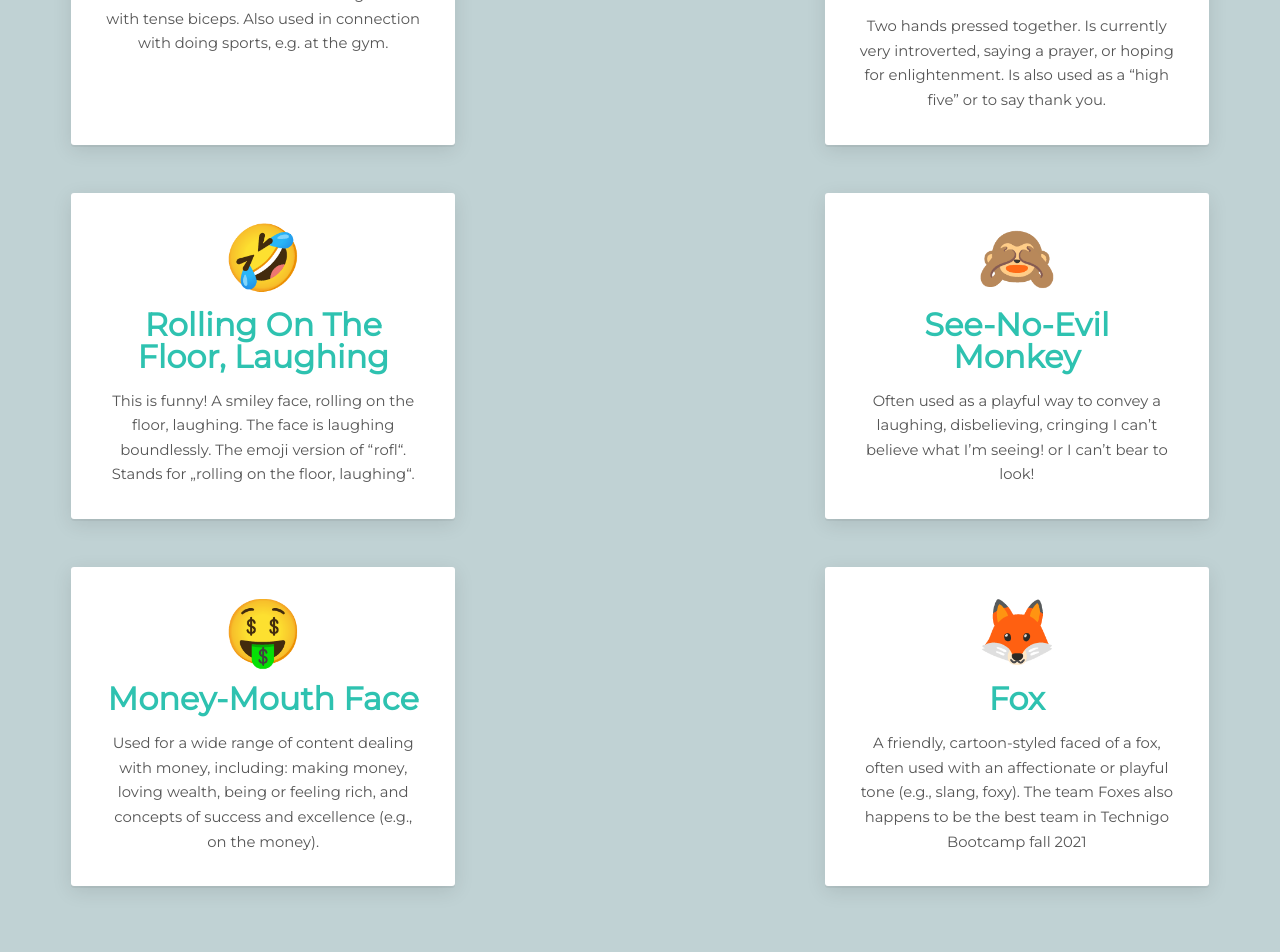
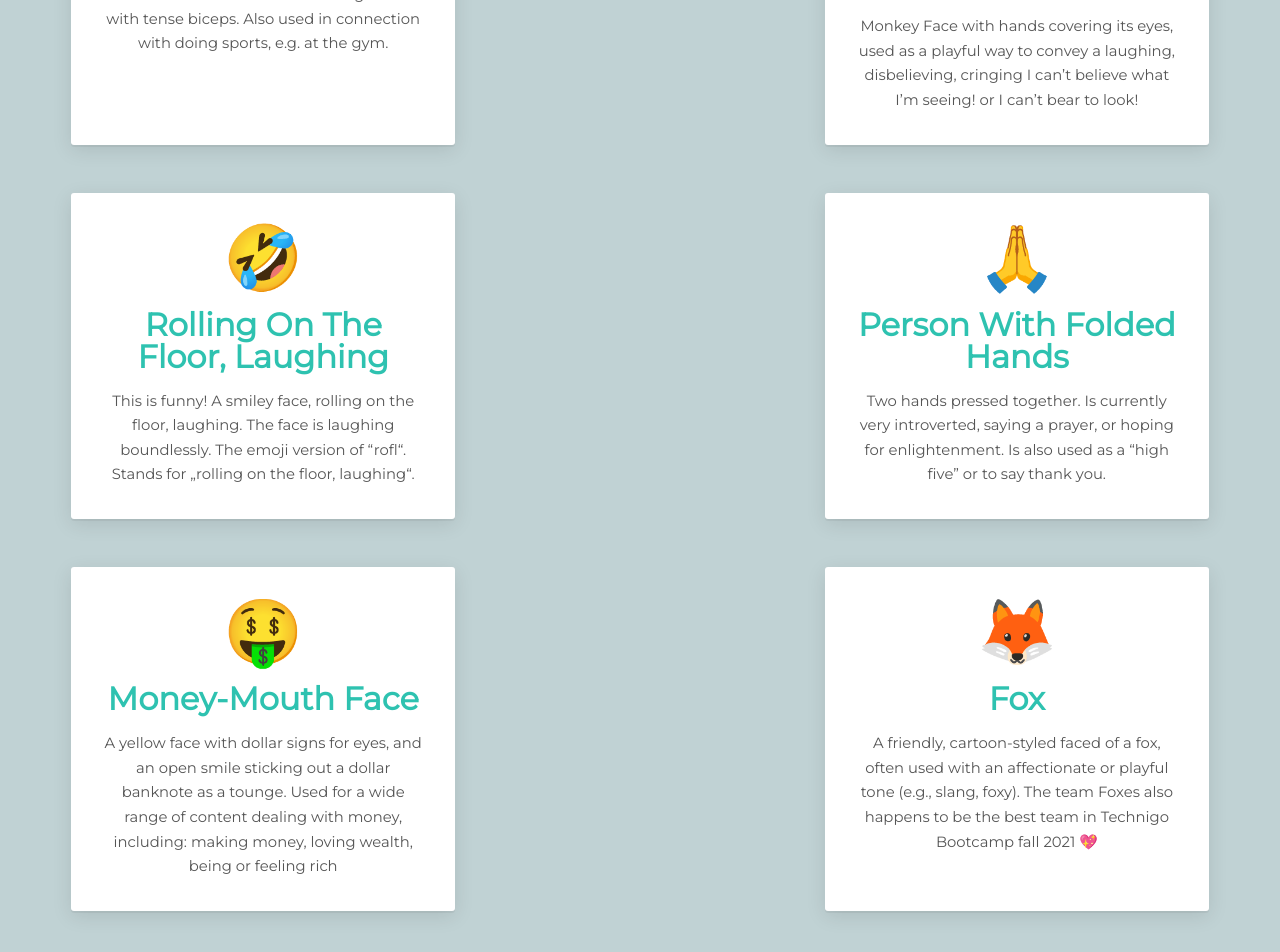
Before and after one commit to silvertejp89/emojipedia, a React (Create React App) app: page / in a window 1280 px wide. Shown: the part 406-1358 px from the top of the page. Built offline with nearby package versions, Linux system fonts and the light colour scheme.

Commit message:
Changes in text(emoji-meaning) an order of objects

```diff
--- a/src/emojipedia.js
+++ b/src/emojipedia.js
@@ -8,10 +8,10 @@ const emojipedia = [
   },
   {
     id: 2,
-    emoji: '🙏',
-    name: 'Person With Folded Hands',
+    emoji: '🙈',
+    name: 'See-No-Evil Monkey',
     meaning:
-      'Two hands pressed together. Is currently very introverted, saying a prayer, or hoping for enlightenment. Is also used as a “high five” or to say thank you.',
+      'Monkey Face with hands covering its eyes, used as a playful way to convey a laughing, disbelieving, cringing I can’t believe what I’m seeing! or I can’t bear to look!',
   },
   {
     id: 3,
@@ -20,27 +20,26 @@ const emojipedia = [
     meaning:
       'This is funny! A smiley face, rolling on the floor, laughing. The face is laughing boundlessly. The emoji version of “rofl“. Stands for „rolling on the floor, laughing“.',
   },
-
   {
     id: 4,
-    emoji: '🙈',
-    name: 'See-No-Evil Monkey',
+    emoji: '🙏',
+    name: 'Person With Folded Hands',
     meaning:
-      'Often used as a playful way to convey a laughing, disbelieving, cringing I can’t believe what I’m seeing! or I can’t bear to look!',
+      'Two hands pressed together. Is currently very introverted, saying a prayer, or hoping for enlightenment. Is also used as a “high five” or to say thank you.',
   },
   {
     id: 5,
     emoji: '🤑',
     name: 'Money-Mouth Face',
     meaning:
-      'Used for a wide range of content dealing with money, including: making money, loving wealth, being or feeling rich, and concepts of success and excellence (e.g., on the money).',
+      'A yellow face with dollar signs for eyes, and an open smile sticking out a dollar banknote as a tounge. Used for a wide range of content dealing with money, including: making money, loving wealth, being or feeling rich',
   },
   {
     id: 6,
     emoji: '🦊',
     name: 'Fox',
     meaning:
-      'A friendly, cartoon-styled faced of a fox, often used with an affectionate or playful tone (e.g., slang, foxy). The team Foxes also happens to be the best team in Technigo Bootcamp fall 2021 ',
+      'A friendly, cartoon-styled faced of a fox, often used with an affectionate or playful tone (e.g., slang, foxy). The team Foxes also happens to be the best team in Technigo Bootcamp fall 2021 💖',
   },
 ];
 
```
